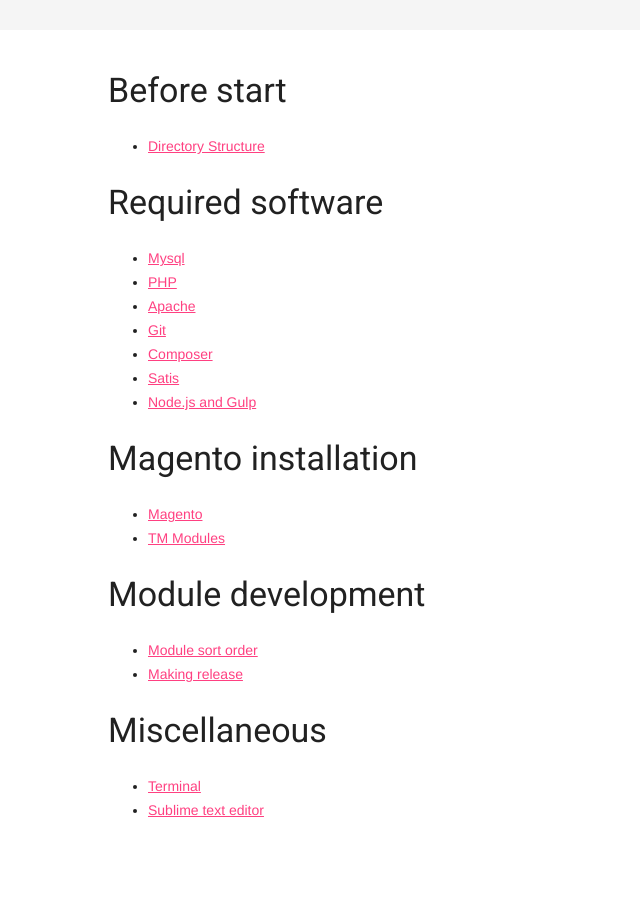
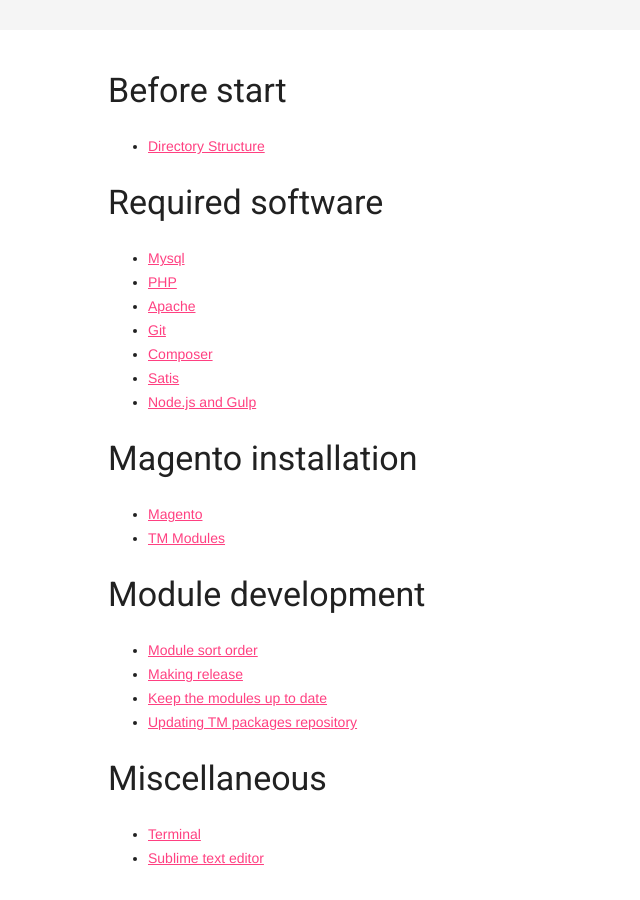
Before and after one commit to tmhub/tmhub.github.io, a Jekyll site: the page built from index.html, in a window 1280 px wide and 900 px high, scrolled down 1229 px. Shown: the whole window, without its empty margins (0-640 px from the left). Built offline with Jekyll 4.4.1, drawn with Linux system fonts in a browser that asks for light colours; before the commit the page ends 2081 px from its top, so only the background shows below that.

Commit message:
Updated dev docs contents on the homepage

```diff
--- a/index.html
+++ b/index.html
@@ -106,6 +106,8 @@
       <ul>
         <li><a href="{{ "/development#module-sort-order" | prepend: site.baseurl }}">Module sort order</a></li>
         <li><a href="{{ "/development#making-release" | prepend: site.baseurl }}">Making release</a></li>
+        <li><a href="{{ "/development#keep-the-modules-up-to-date" | prepend: site.baseurl }}">Keep the modules up to date</a></li>
+        <li><a href="{{ "/development#updating-tm-packages-repository" | prepend: site.baseurl }}">Updating TM packages repository</a></li>
       </ul>
       <h3>Miscellaneous</h3>
       <ul>
```
